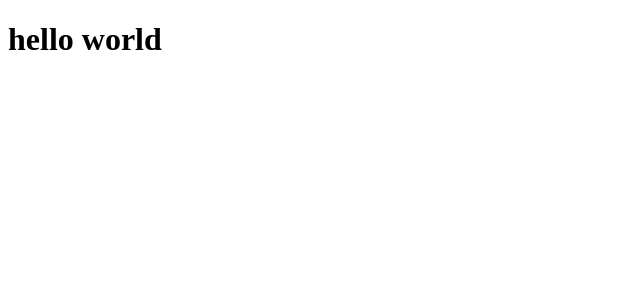
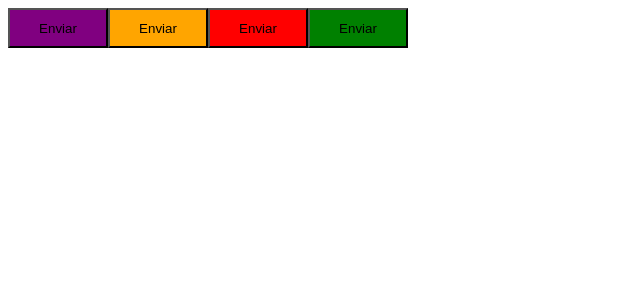
Before and after one commit to DilanLopezN/Frontend-projects, a React (Vite) app in the folder pomodor-timer/: page / in a window 1280 px wide. Shown: the top 300 px of the page, without its empty margins (0-640 px from the left). Built offline with nearby package versions, Linux system fonts and the light colour scheme.

Commit message:
add styled components and use variables styles

```diff
--- a/pomodor-timer/package.json
+++ b/pomodor-timer/package.json
@@ -10,11 +10,13 @@
   },
   "dependencies": {
     "react": "^18.2.0",
-    "react-dom": "^18.2.0"
+    "react-dom": "^18.2.0",
+    "styled-components": "^5.3.6"
   },
   "devDependencies": {
     "@types/react": "^18.0.27",
     "@types/react-dom": "^18.0.10",
+    "@types/styled-components": "^5.1.26",
     "@vitejs/plugin-react": "^3.1.0",
     "typescript": "^4.9.3",
     "vite": "^4.1.0"
--- a/pomodor-timer/src/App.tsx
+++ b/pomodor-timer/src/App.tsx
@@ -1,3 +1,12 @@
+import { Button } from './components/Button'
+
 export function App() {
-  return <h1>hello world</h1>
+  return (
+    <>
+      <Button variant="primary"></Button>
+      <Button variant="secondary"></Button>
+      <Button variant="danger"></Button>
+      <Button variant="success"></Button>
+    </>
+  )
 }
--- /dev/null
+++ b/pomodor-timer/src/components/Button.styles.ts
@@ -0,0 +1,20 @@
+import styled from 'styled-components'
+
+export type ButtonVariant = 'primary' | 'secondary' | 'danger' | 'success'
+interface ButtonContainerProps {
+  variant: ButtonVariant
+}
+const buttonVariants = {
+  primary: 'purple',
+  secondary: 'orange',
+  danger: 'red',
+  success: 'green'
+}
+export const ButtonContainer = styled.button<ButtonContainerProps>`
+  width: 100px;
+  height: 40px;
+
+  ${props => {
+    return `background-color: ${buttonVariants[props.variant]}`
+  }}
+`
--- /dev/null
+++ b/pomodor-timer/src/components/Button.tsx
@@ -0,0 +1,9 @@
+import { ButtonContainer, ButtonVariant } from './Button.styles'
+
+interface ButtonProps {
+  variant?: ButtonVariant
+}
+
+export function Button({ variant = 'primary' }: ButtonProps) {
+  return <ButtonContainer variant={variant}>Enviar</ButtonContainer>
+}
```
Also changed, not shown: 1 other file (tests, documents, lock files or other folders).
